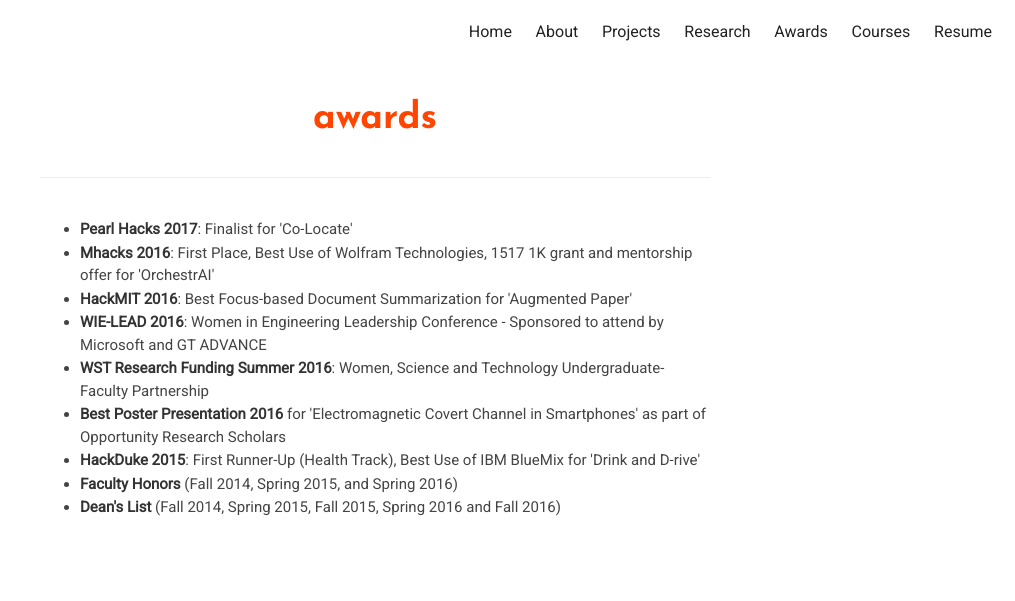
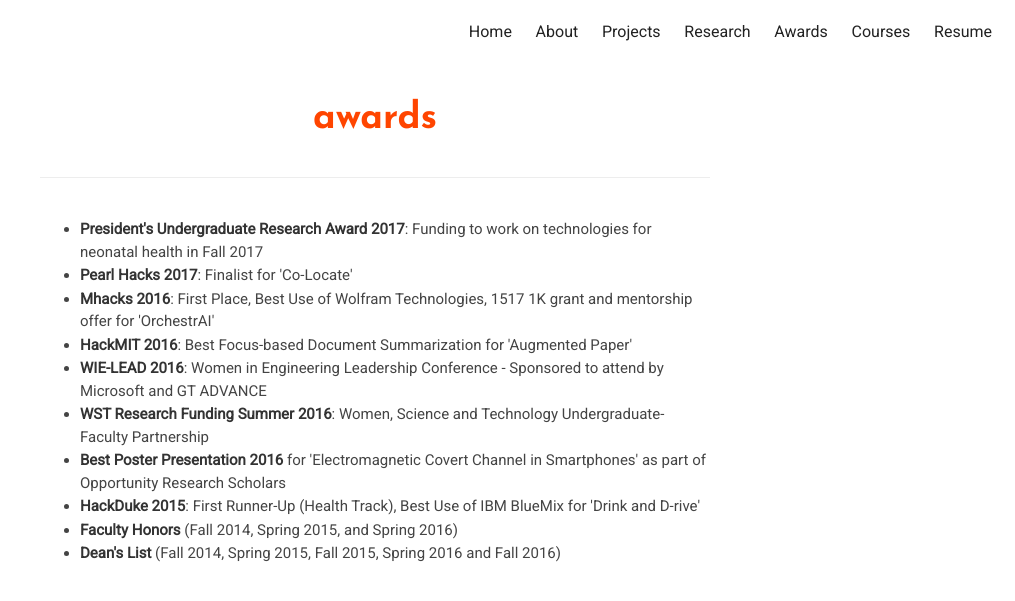
Before and after one commit to azraismail/azraismail.github.io, a Jekyll site: the page built from awards.html, in a window 1280 px wide. Shown: the top 601 px of the page, without its empty margins (265-1280 px from the left). Built offline with Jekyll 4.4.1, drawn with Linux system fonts in a browser that asks for light colours.

Commit message:
Create awards.html

```diff
--- a/awards.html
+++ b/awards.html
@@ -5,6 +5,7 @@ title: awards
 <hr>
 
 <ul>
+	<li><strong>President's Undergraduate Research Award 2017</strong>: Funding to work on technologies for neonatal health in Fall 2017</li>
 	<li><strong>Pearl Hacks 2017</strong>: Finalist for 'Co-Locate'</li>
 	<li><strong>Mhacks 2016</strong>: First Place, Best Use of Wolfram Technologies, 1517 1K grant and mentorship offer for 'OrchestrAI'</li>
 	<li><strong>HackMIT 2016</strong>: Best Focus-based Document Summarization for 'Augmented Paper'</li>
```
